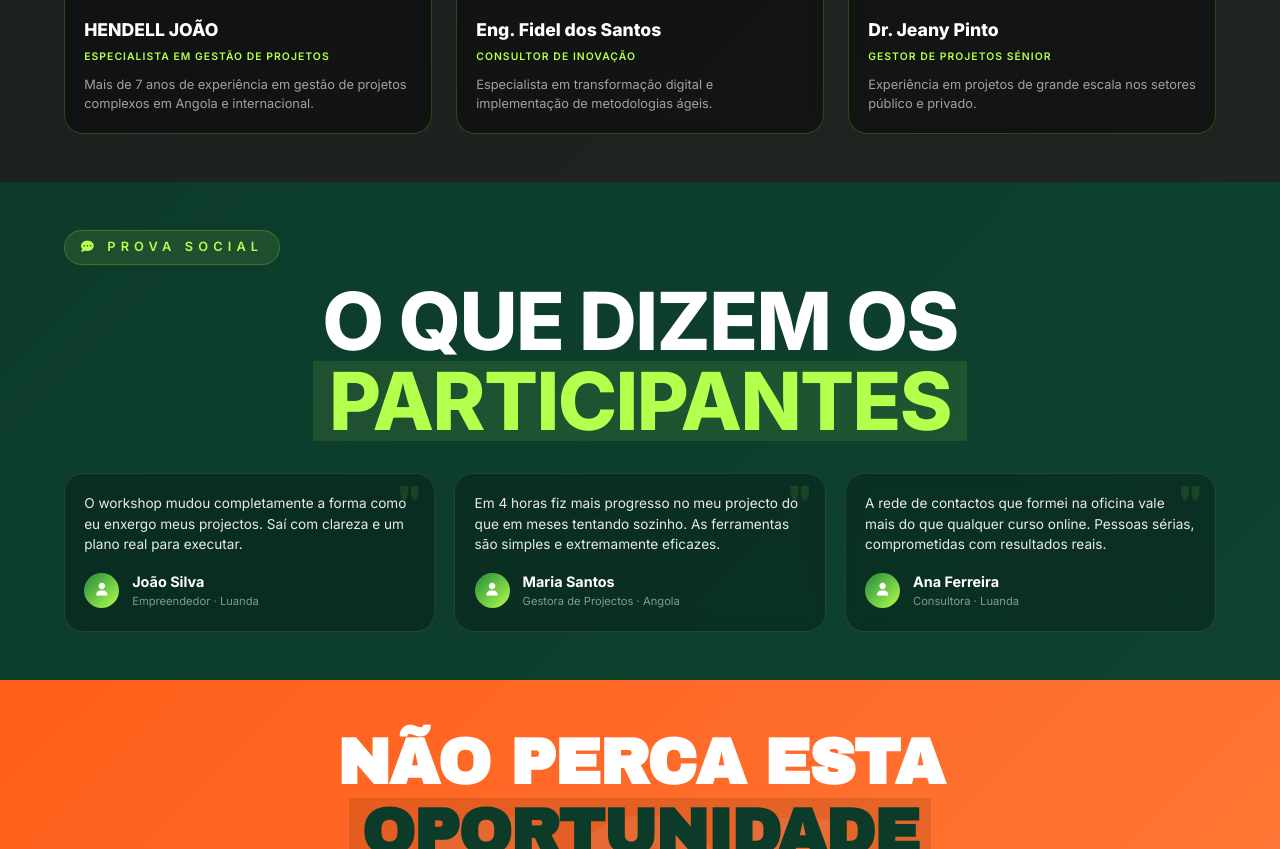
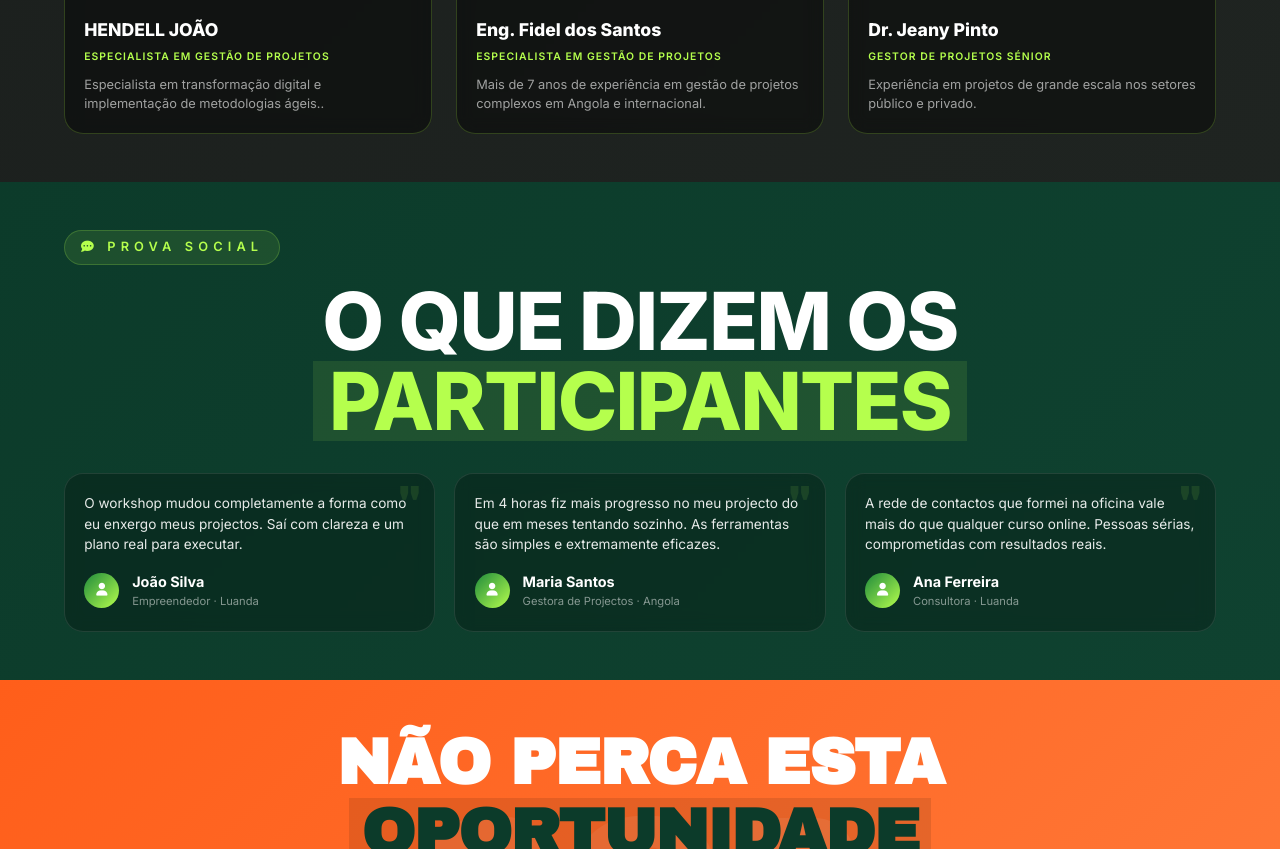
Before and after one commit to mtbpedro17/cgp-worpshop, a website: page public/index.html in a window 1280 px wide. Shown: the part 3851-4700 px from the top of the page. Drawn offline with Linux system fonts and the light colour scheme.

Commit message:
teste brevo final

```diff
--- a/public/index.html
+++ b/public/index.html
@@ -1600,7 +1600,7 @@
       <div class="formador-info">
         <div class="formador-name">HENDELL JOÃO</div>
         <div class="formador-role">Especialista em Gestão de Projetos</div>
-        <p class="formador-bio">Mais de 7 anos de experiência em gestão de projetos complexos em Angola e internacional.</p>
+        <p class="formador-bio">Especialista em transformação digital e implementação de metodologias ágeis..</p>
       </div>
     </div>
 
@@ -1615,8 +1615,8 @@
       </div>
       <div class="formador-info">
         <div class="formador-name">Eng. Fidel dos Santos</div>
-        <div class="formador-role">Consultor de Inovação</div>
-        <p class="formador-bio">Especialista em transformação digital e implementação de metodologias ágeis.</p>
+        <div class="formador-role">Especialista em Gestão de Projetos</div>
+        <p class="formador-bio">Mais de 7 anos de experiência em gestão de projetos complexos em Angola e internacional.</p>
       </div>
     </div>
 
```
